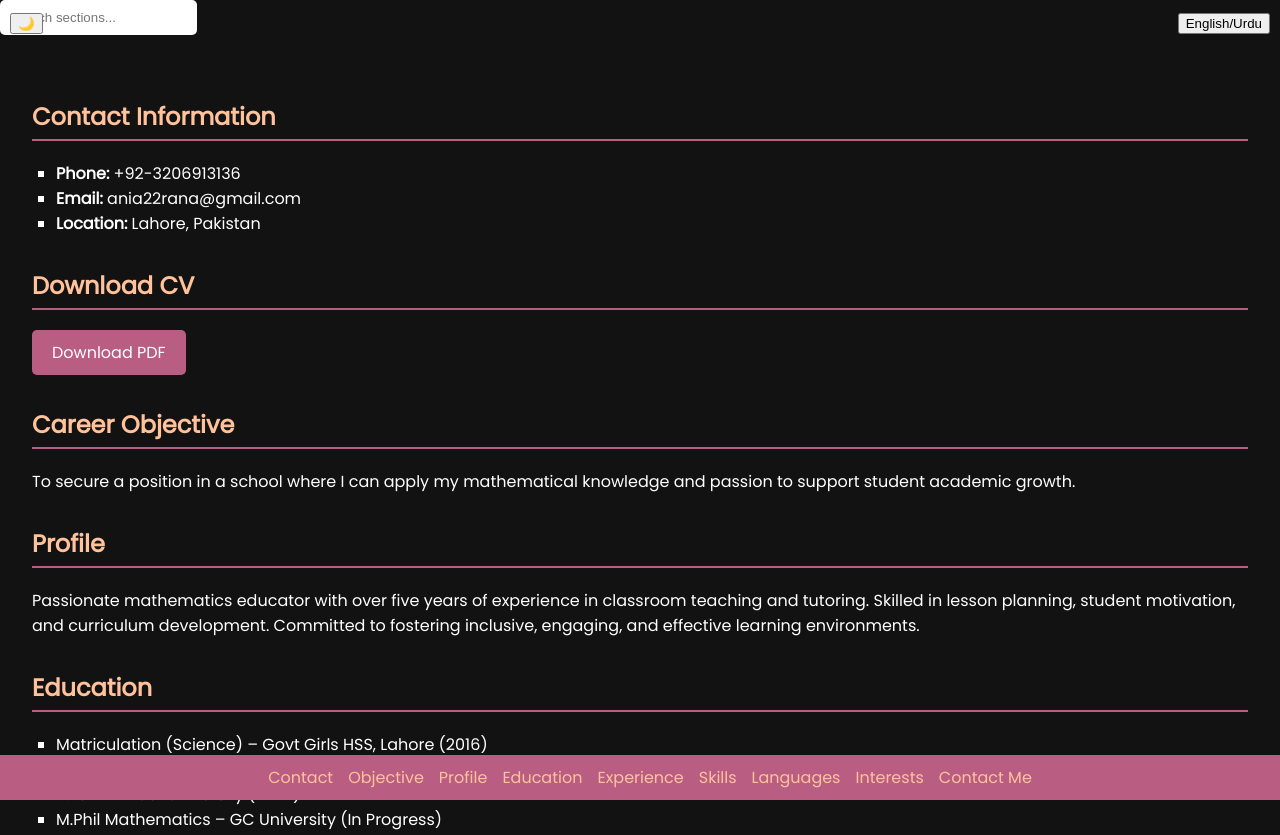
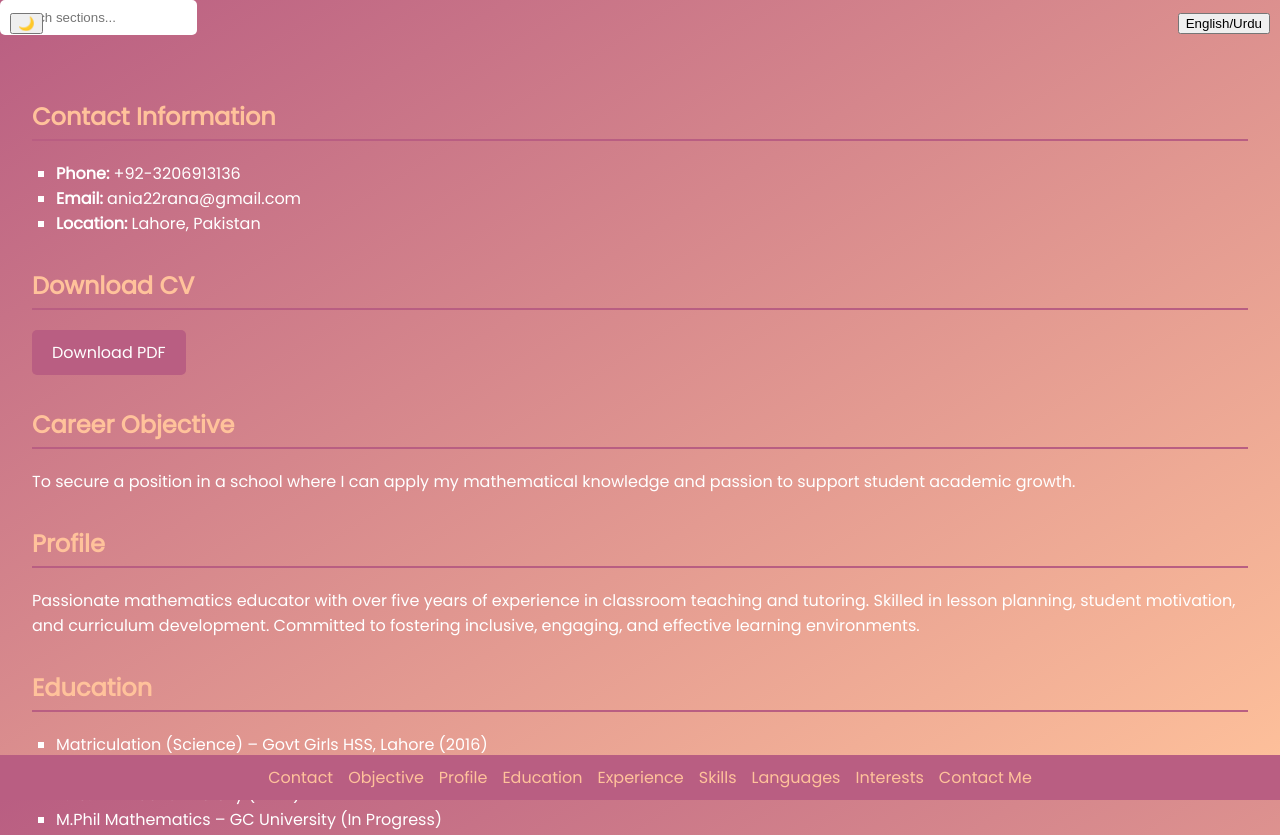
Before and after one commit to rlb2244/ayesha-portfolio, a plain HTML site: page index.html in a window 1280 px wide. Shown: the top 835 px of the page. Drawn offline with Linux system fonts and the light colour scheme.

Commit message:
Update style.css

```diff
--- a/style.css
+++ b/style.css
@@ -1,15 +1,9 @@
 body {
-  margin: 0;
-  font-family: 'Poppins', sans-serif;
-  background-color: #121212;
-  color: #FFFFFF;body {
   margin: 0;
   font-family: 'Poppins', sans-serif;
   background: linear-gradient(to bottom right, #B95E82, #FFC29B);
   background-attachment: fixed;
   color: #FFFFFF;
-}
-
 }
 
 .intro {
```
